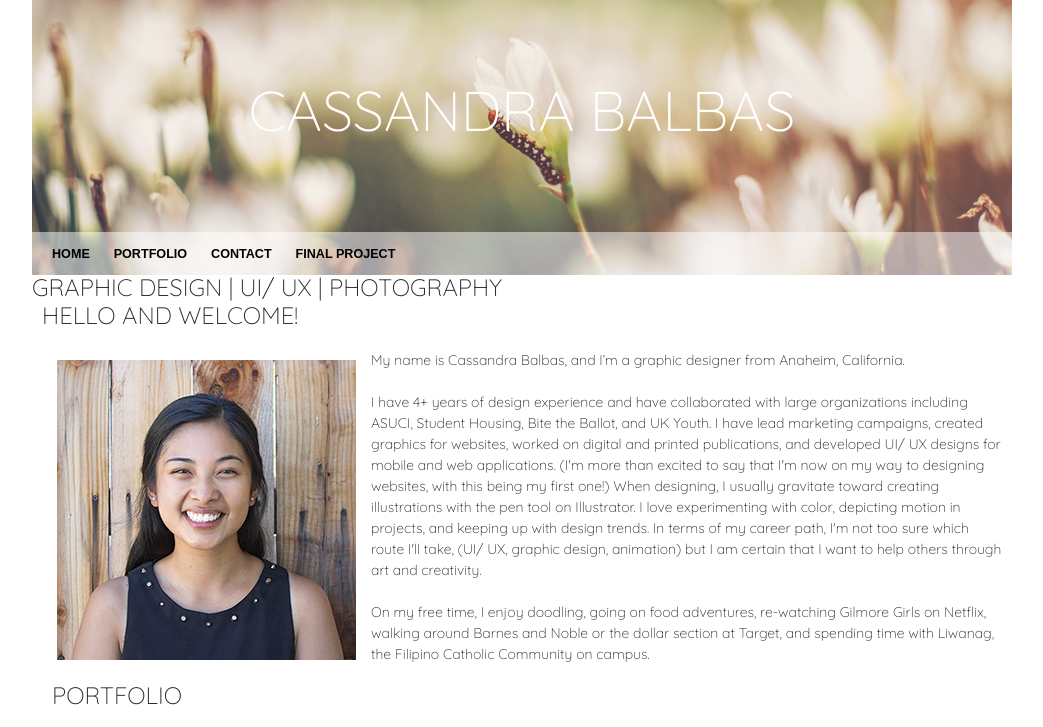
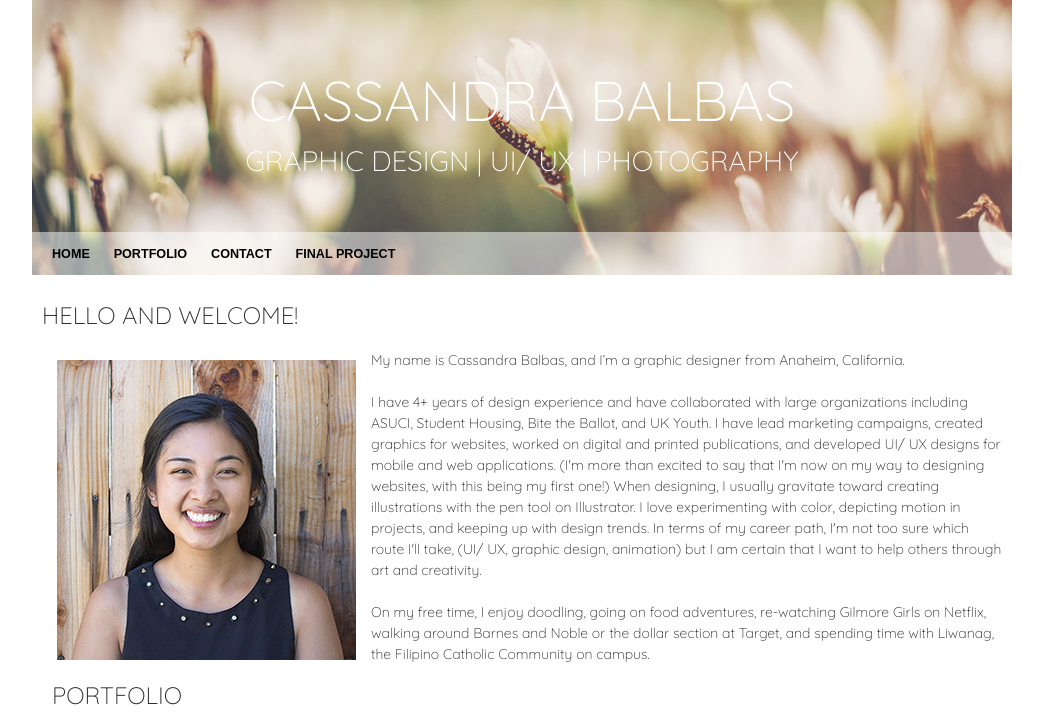
Before and after one commit to cbalbas/portfolio, a plain HTML site: page index.html in a window 1280 px wide. Shown: the top 727 px of the page, without its empty margins (118-1161 px from the left). Drawn offline with Linux system fonts and the light colour scheme.

Commit message:
Update screen_styles.css

```diff
--- a/css/screen_styles.css
+++ b/css/screen_styles.css
@@ -13,9 +13,19 @@ header h1{
 	font-family: "Quicksand", sans-serif;
 	font-weight: normal;
 	font-size: 4em;
-	margin: 0em 0 1em 0;
-	padding: 100px;
+	margin: 0em 0 0.7em 0;
+	padding: 90px 110px 0px 110px;
+
 }
+
+header h2 {
+	text-align: center;
+	color: #fff;
+	font-size: 2em;
+	padding: 0px 0px 100px 0px;
+}
+
+
 
 body {
 	color: #282828;
@@ -31,11 +41,16 @@ body {
 	background-color: #fff;
 }
 
-h1, h2, h3 {
+h1, h2, h3, h4 {
 	font-family: "Quicksand", sans-serif;
 	text-transform: uppercase;
 	font-weight: normal;
 }
+
+h2 {
+	font-color: #0affff;
+}
+
 
 h2 { font-size: 1.7em; margin: 0 0 1em 0; }
 h3 { font-size: 1.5em; margin: 0 0 1em 0; }
@@ -63,10 +78,13 @@ a.cta {
 .project.two { background-image: url(../img/project2.jpg); }
 .project.three { background-image: url(../img/project3.jpg); }
 
+
+
 nav a {
 	color: #000;
 	text-transform: uppercase;
 	text-decoration: none;
+	align: center;
 	display: inline-block;
 	font-weight: bold;
 	font-size: .9em;
```
